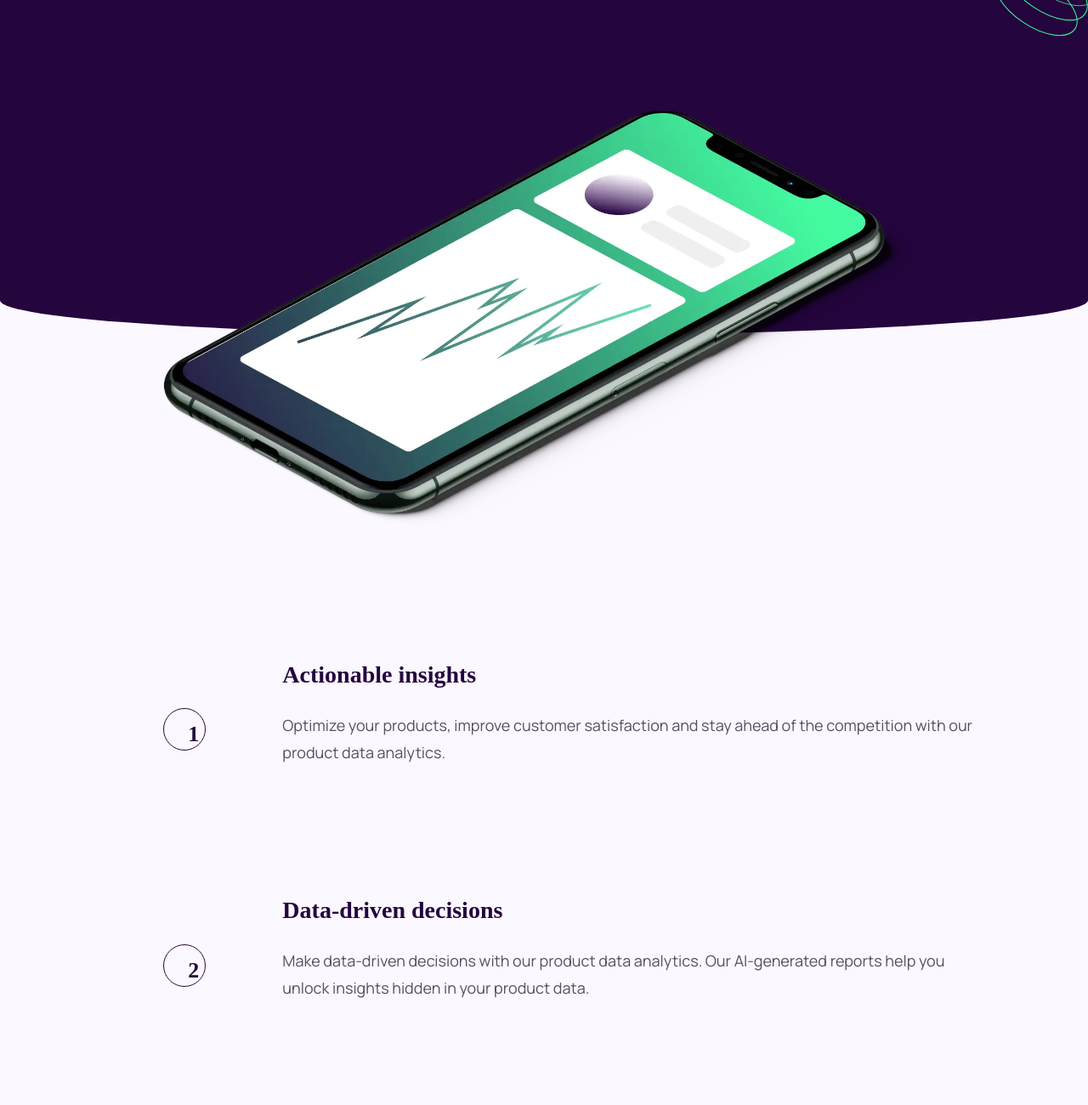
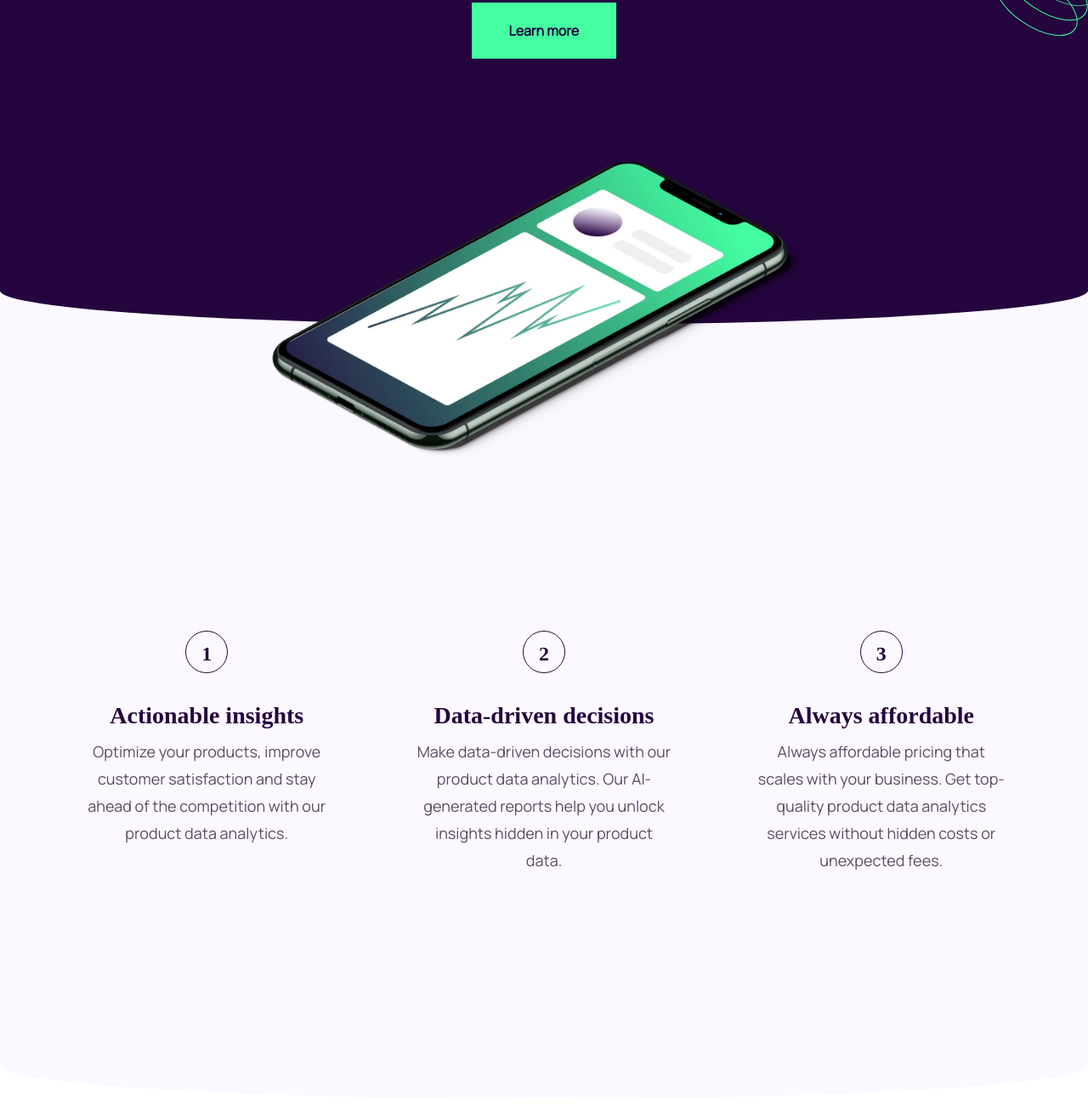
Before and after one commit to gDABLIUolf/Workit-landing-page, a plain HTML site: page index.html in a window 1280 px wide. Shown: the part 420-1720 px from the top of the page at 85% size. Drawn offline with Linux system fonts and the light colour scheme.

Commit message:
finalizando layout desktop

```diff
--- a/grid.css
+++ b/grid.css
@@ -464,5 +464,65 @@ footer {
     padding-right: 5%;
   }
 
+  #h1-e-espiral {
+    padding: 0;
+    padding-bottom: 3%;
+  }
+
+  h1 {
+    font-family: 'Fraunces 144pt';
+    font-style: normal;
+    font-weight: 600;
+    font-size: 80px;
+    line-height: 80px;
+    padding: 0 25% 5% 25%;
+  }
+
+  .learn-more {
+    padding: 20px 20px;
+    width: 20%;
+    font-family: 'Manrope', sans-serif;
+    font-weight: 600;
+    font-style: normal;
+    display: inline-block;
+    margin-bottom: 30%;
+  }
+
+  #image-hero {
+    transform: scale(50) !important;
+  }
+
+  #espiral-1 {
+    transform: translate(-45%, -10%);
+  }
+
+  #espiral-2 {
+    transform: translate(40%, 110%);
+  }
+
+  #main-div {
+    text-align: center !important;
+    padding-top: 15%;
+    display: flex;
+    justify-content: center;
+    margin: 0;
+  }
+
+  .number-title-descricao {
+    text-align: center;
+    margin: 10% 3%;
+    margin-top: 0;
+  }
+
+  .number {
+    border: 1px solid #24053e;
+    width: 50px;
+    height: 50px;
+    font-size: 24px;
+    line-height: 40px;
+    border-radius: 50%;
+    padding: 0;
+    padding-top: 2%;
+  }
 
 }
--- a/index.html
+++ b/index.html
@@ -39,21 +39,21 @@
   <main>
     <div id="main-div" class="col-12 col-s-12">
 
-      <div class="col-10 col-s-10 number-title-descricao">
-        <div class="number-div col-2 col-s-2">
+      <div class="col-3 col-s-10 number-title-descricao">
+        <div class="number-div col-12 col-s-2">
           <h3 class="number">1</h3>
         </div>
-        <div class="title-descricao col-10 col-s-10">
+        <div class="title-descricao col-12 col-s-10">
           <h2 class="title">Actionable insights</h2>
           <p class="descricao">Optimize your products, improve customer satisfaction and stay ahead of the competition
             with our product data analytics.</p>
         </div>
       </div>
-      <div class="col-10 col-s-10 number-title-descricao">
-        <div class="number-div col-2 col-s-2">
+      <div class="col-3 col-s-10 number-title-descricao">
+        <div class="number-div col-12 col-s-2">
           <h3 class="number">2</h3>
         </div>
-        <div class="title-descricao col-10 col-s-10">
+        <div class="title-descricao col-12 col-s-10">
           <h2 class="title">Data-driven decisions</h2>
           <p class="descricao">
             Make data-driven decisions with our product data analytics. Our AI-generated reports help
@@ -62,11 +62,11 @@
         </div>
       </div>
 
-      <div class="col-10 col-s-10 number-title-descricao">
-        <div class="number-div col-2 col-s-2">
+      <div class="col-3 col-s-10 number-title-descricao">
+        <div class="number-div col-12 col-s-2">
           <h3 class="number">3</h3>
         </div>
-        <div class="title-descricao col-10 col-s-10">
+        <div class="title-descricao col-12 col-s-10">
           <h2 class="title">Always affordable</h2>
           <p class="descricao">Always affordable pricing that scales with your business. Get top-quality product data
             analytics services without hidden costs or unexpected fees.</p>
```
